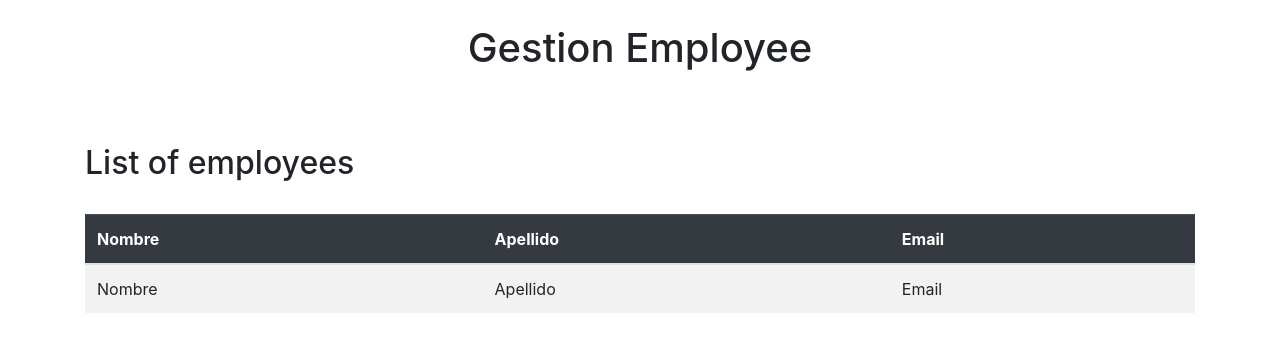
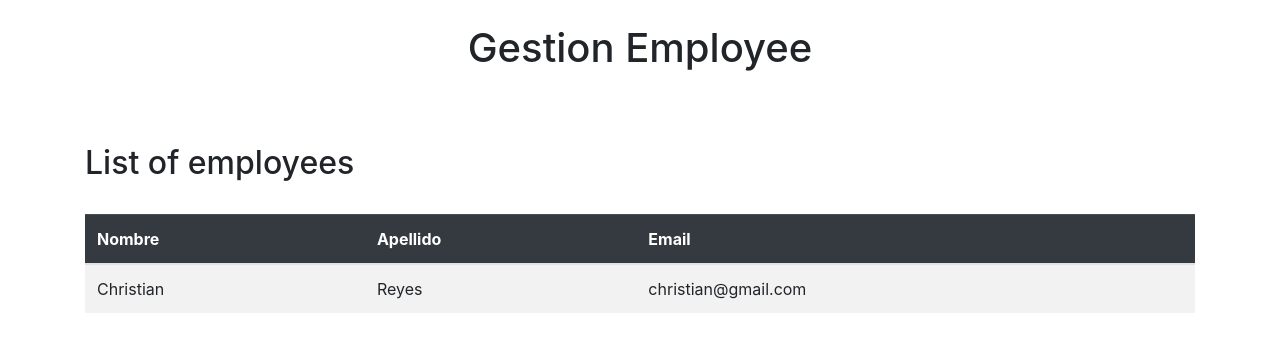
Before and after one commit to ChristianRey117/gestion-empleados-front, an Angular app: page / in a window 1280 px wide. Shown: the top 352 px of the page. Built offline with nearby package versions, Linux system fonts and the light colour scheme.

Commit message:
feat(list-employee): loop and show data of all employees

```diff
--- a/src/app/components/list-employee/list-employee.component.html
+++ b/src/app/components/list-employee/list-employee.component.html
@@ -8,10 +8,10 @@
   </thead>
 
   <tbody>
-    <tr>
-      <td>Nombre</td>
-      <td>Apellido</td>
-      <td>Email</td>
+    <tr *ngFor="let employee of listOfEmployee">
+      <td>{{ employee.name }}</td>
+      <td>{{ employee.lastName }}</td>
+      <td>{{ employee.email }}</td>
     </tr>
   </tbody>
 </table>
--- a/src/app/components/list-employee/list-employee.component.ts
+++ b/src/app/components/list-employee/list-employee.component.ts
@@ -1,12 +1,25 @@
-import { Component } from '@angular/core';
+import { Component, OnInit } from '@angular/core';
+import { IEmployee } from '../../interfaces/IEmployee';
+import { CommonModule } from '@angular/common';
 
 @Component({
   selector: 'app-list-employee',
   standalone: true,
-  imports: [],
+  imports: [CommonModule],
   templateUrl: './list-employee.component.html',
-  styleUrl: './list-employee.component.scss'
+  styleUrl: './list-employee.component.scss',
 })
-export class ListEmployeeComponent {
+export class ListEmployeeComponent implements OnInit {
+  listOfEmployee: IEmployee[];
 
+  ngOnInit(): void {
+    this.listOfEmployee = [
+      {
+        id: 1,
+        name: 'Christian',
+        lastName: 'Reyes',
+        email: 'christian@gmail.com',
+      },
+    ];
+  }
 }
```
